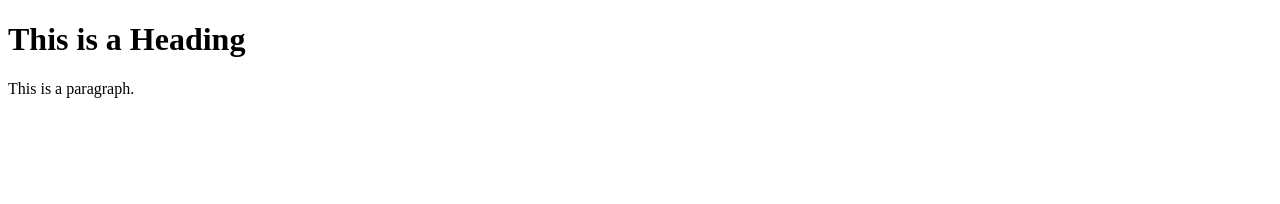
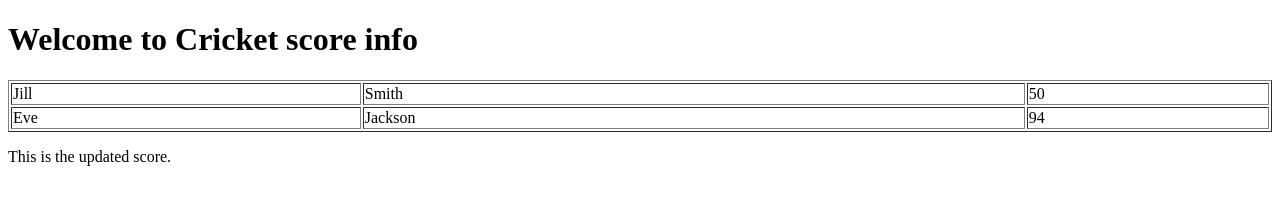
Before and after one commit to Pjain62/myAzurePage, a plain HTML site: page index.html in a window 1280 px wide. Drawn offline with Linux system fonts and the light colour scheme.

Commit message:
Update index.html

```diff
--- a/index.html
+++ b/index.html
@@ -5,8 +5,23 @@
 </head>
 <body>
 
-<h1>This is a Heading</h1>
-<p>This is a paragraph.</p>
+<h1>Welcome to Cricket score info</h1>
+
+
+<table border="1" style="width:100%">
+  <tr>
+    <td>Jill</td>
+    <td>Smith</td>
+    <td>50</td>
+  </tr>
+  <tr>
+    <td>Eve</td>
+    <td>Jackson</td>
+    <td>94</td>
+  </tr>
+</table>
+
+<p>This is the updated score.</p>
 
 </body>
 </html>
```
